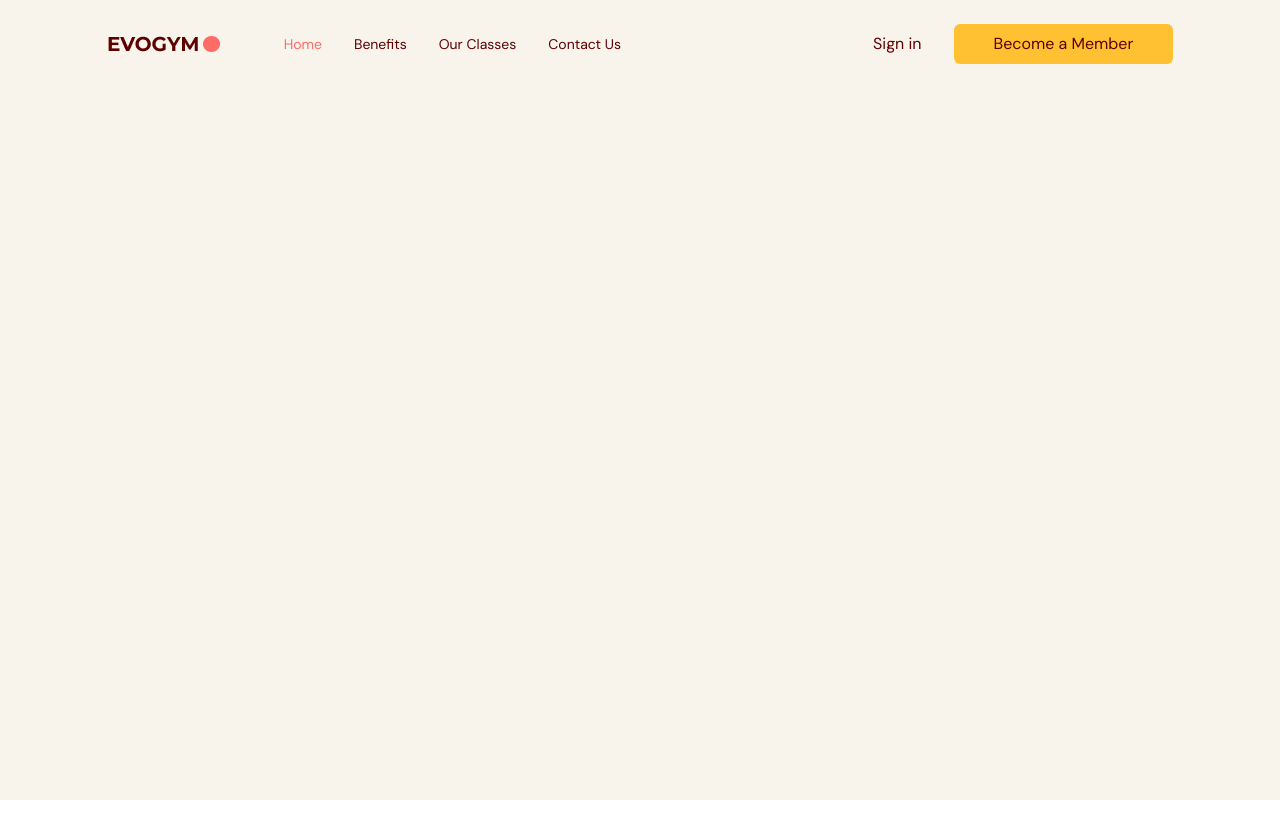
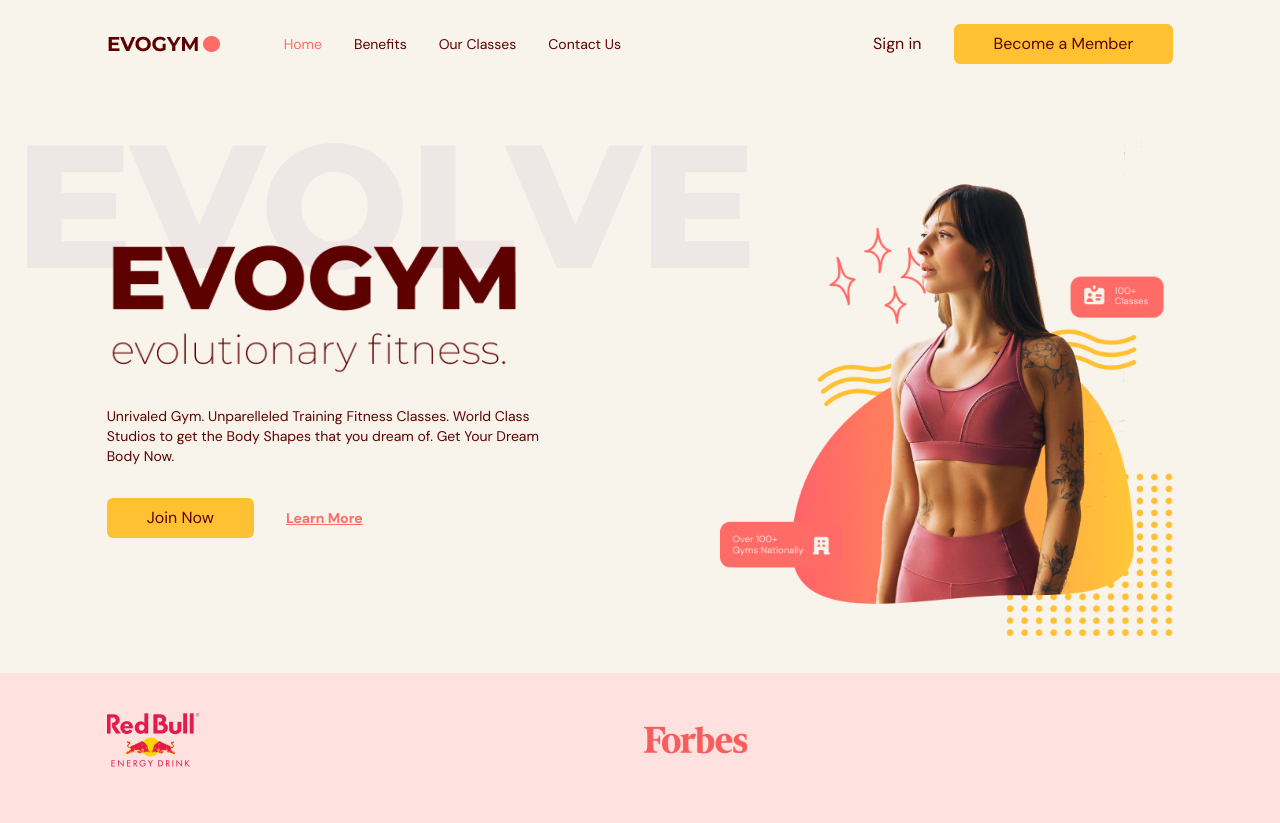
Before and after one commit to EmiReese/EvolveFitness, a React (Vite) app: page / in a window 1280 px wide. Before the commit the page ends 800 px from the top, so only its background shows below. Built offline with nearby package versions, Linux system fonts and the light colour scheme.

Commit message:
added homepage

```diff
--- a/src/App.tsx
+++ b/src/App.tsx
@@ -1,7 +1,7 @@
 import Navbar from "../src/scenes/navbar";
 import { useEffect, useState } from "react";
 import { SelectedPage } from "./shared/types";
-
+import Home from "./scenes/navbar/Home";
 function App() {
 
   const [selectedPage, setSelectedPage] = useState(SelectedPage.Home);
@@ -25,6 +25,7 @@
     isTopOfPage = {isTopOfPage}
     selectedPage={selectedPage}
     setSelectedPage={setSelectedPage}/>
+    <Home setSelectedPage={setSelectedPage}/>
    </div>
   )
 }
--- /dev/null
+++ b/src/scenes/navbar/Home/index.tsx
@@ -0,0 +1,82 @@
+import React from 'react'
+import { SelectedPage } from '../../../shared/types'
+import useMediaQuery from '../../../hooks/useMediaQuery';
+import ActionButton from '../../../shared/ActionButton';
+import HomePageText from "@/assets/HomePageText.png";
+import HomePageGraphic from "@/assets/HomePageGraphic.png";
+import SponsorRedBull from "../../../assets/SponsorRedBull.png";
+import SponsorForbes from "../../../assets/SponsorForbes.png";
+import AnchorLink from 'react-anchor-link-smooth-scroll';
+
+ActionButton
+useMediaQuery
+type Props = {
+  setSelectedPage : (value: SelectedPage) => void;
+}
+
+const Home = ({ setSelectedPage }: Props) => {
+
+    const isAboveMediumScreens = useMediaQuery("(min-width:1060px")
+
+  return (
+    <section id="home"
+    className='gap-16 bg-gray-20 py-10 md:h-full md:pb-0'
+    >
+        {/* IMAGE AND MAIN HEADER */}
+        <div className='md:flex mx-auto w-5/6 items-center justify-center md:h-5/6'>
+            {/* MAIN HEADER */}
+            <div className='z-10 mt-32 md:basis-3/5'>
+                {/* HEADINGS */}
+                <div className='md:-mt-20 '>
+                    <div className='relative '>
+                        <div className='before:absolute before:-top-20 before:-left-20  before:z-[-1] md:before:content-evolvetext'>
+                            <img alt="home-page-text" src={HomePageText}/>
+                        </div>
+                    </div>
+                    <p className='mt-8 text-sm'>
+                        Unrivaled Gym. Unparelleled Training Fitness Classes. World Class Studios to get the Body Shapes that you dream of. Get Your Dream Body Now.
+                    </p>
+                </div>
+                {/* ACTIONS */}
+                <div className='mt-8 flex items-center gap-8'>
+                    <ActionButton setSelectedPage={setSelectedPage}>
+                        Join Now
+                    </ActionButton>
+                    <AnchorLink
+                    className='text-sm font-bold text-primary-500 underline hover:text-secondary-500'
+                    onClick={()=>{setSelectedPage(SelectedPage.ContactUs)}}
+                    href={`#${SelectedPage.ContactUs}`}
+                    >
+                    <p>Learn More</p>
+
+                    </AnchorLink>
+                </div>
+            </div>
+
+            {/* IMAGE */}
+            <div className='flex basis-3/5 justify-center md:z-10
+                            md:ml-40 md:mt-16 md:justify-items-end'>
+                <img  alt="homepage graphic" src={HomePageGraphic}/>
+            </div>
+        </div>
+
+{/* SPONSORS */}
+
+{isAboveMediumScreens && (
+    <div className='h-[150px] w-full bg-primary-100 py-10'>
+        <div className='mx-auto w-5/6'>
+            <div className='flex items-center w-3/5 justify-between gap-8'>
+                <img alt="redbull sponsor" src={SponsorRedBull}/>
+                <img alt="forbes sponsor" src={SponsorForbes}/>
+            </div>
+        </div>
+    </div>
+)
+}
+
+
+    </section>
+  )
+}
+
+export default Home;
```
